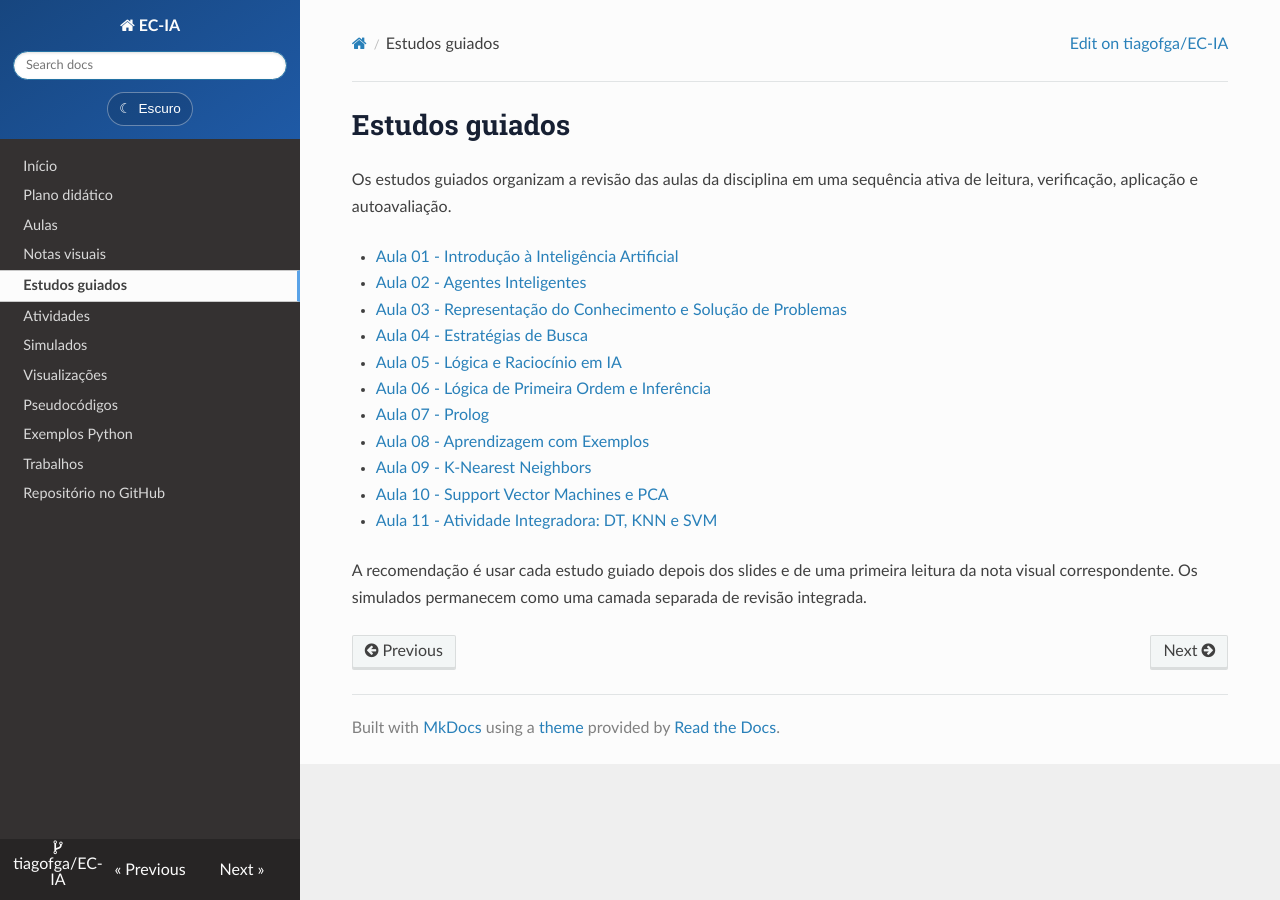
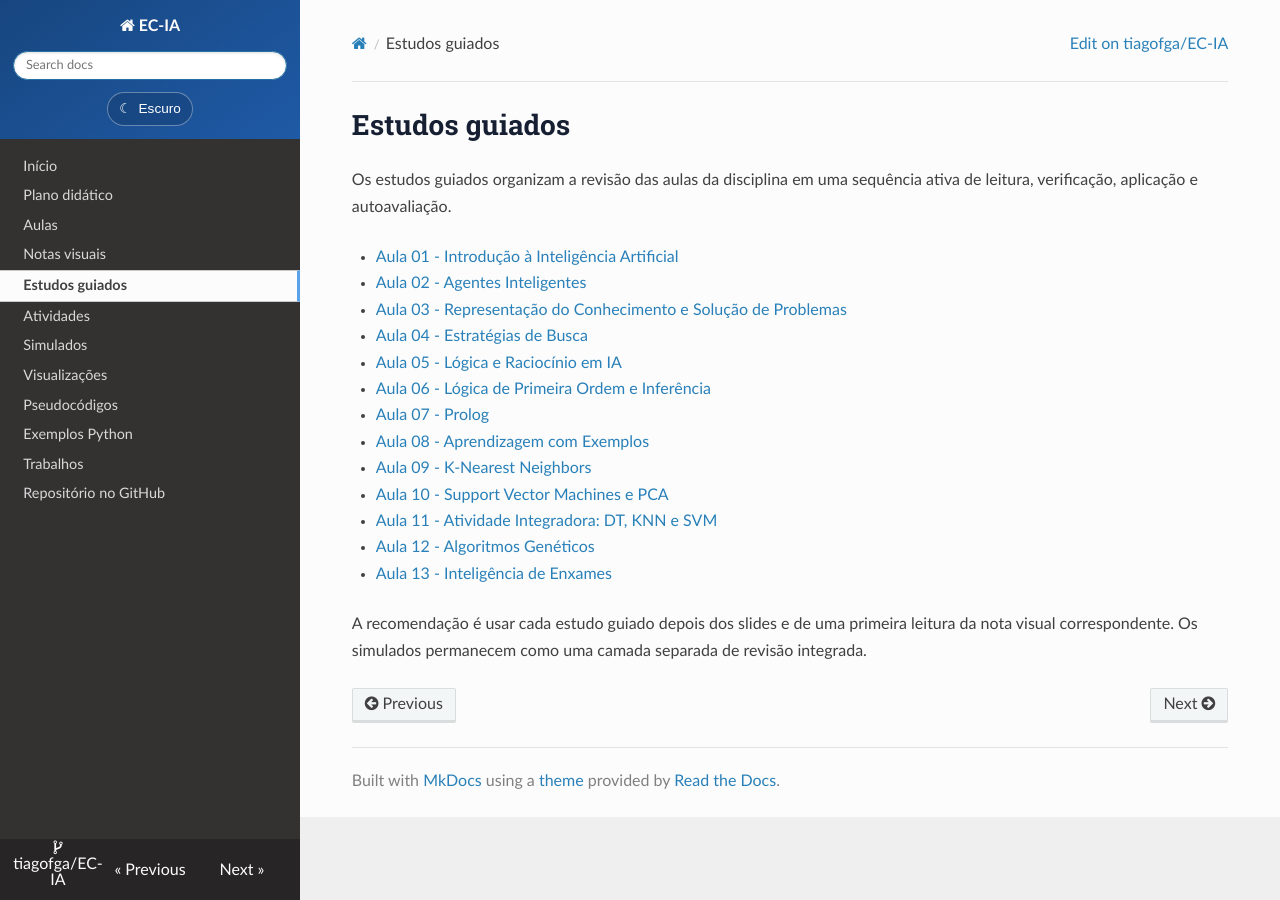
Before and after one commit to tiagofga/EC-IA, an MkDocs documentation site: the page built from docs/estudos-guiados/index.md, in a window 1280 px wide. Built offline with MkDocs 1.6.1, drawn with Linux system fonts in a browser that asks for light colours; nearby versions of some CDN libraries.

Commit message:
docs(estudos-guiados): integra aulas 12 e 13 aos indices e links

```diff
--- a/docs/estudos-guiados/index.md
+++ b/docs/estudos-guiados/index.md
@@ -14,4 +14,7 @@ Os estudos guiados organizam a revisão das aulas da disciplina em uma sequênci
 - [Aula 10 - Support Vector Machines e PCA](10-svm/README.md)
 - [Aula 11 - Atividade Integradora: DT, KNN e SVM](11-atividade-comparacao/README.md)
 
+- [Aula 12 - Algoritmos Genéticos](12-algoritmos-geneticos/README.md)
+- [Aula 13 - Inteligência de Enxames](13-inteligencia-enxames/README.md)
+
 A recomendação é usar cada estudo guiado depois dos slides e de uma primeira leitura da nota visual correspondente. Os simulados permanecem como uma camada separada de revisão integrada.
```
